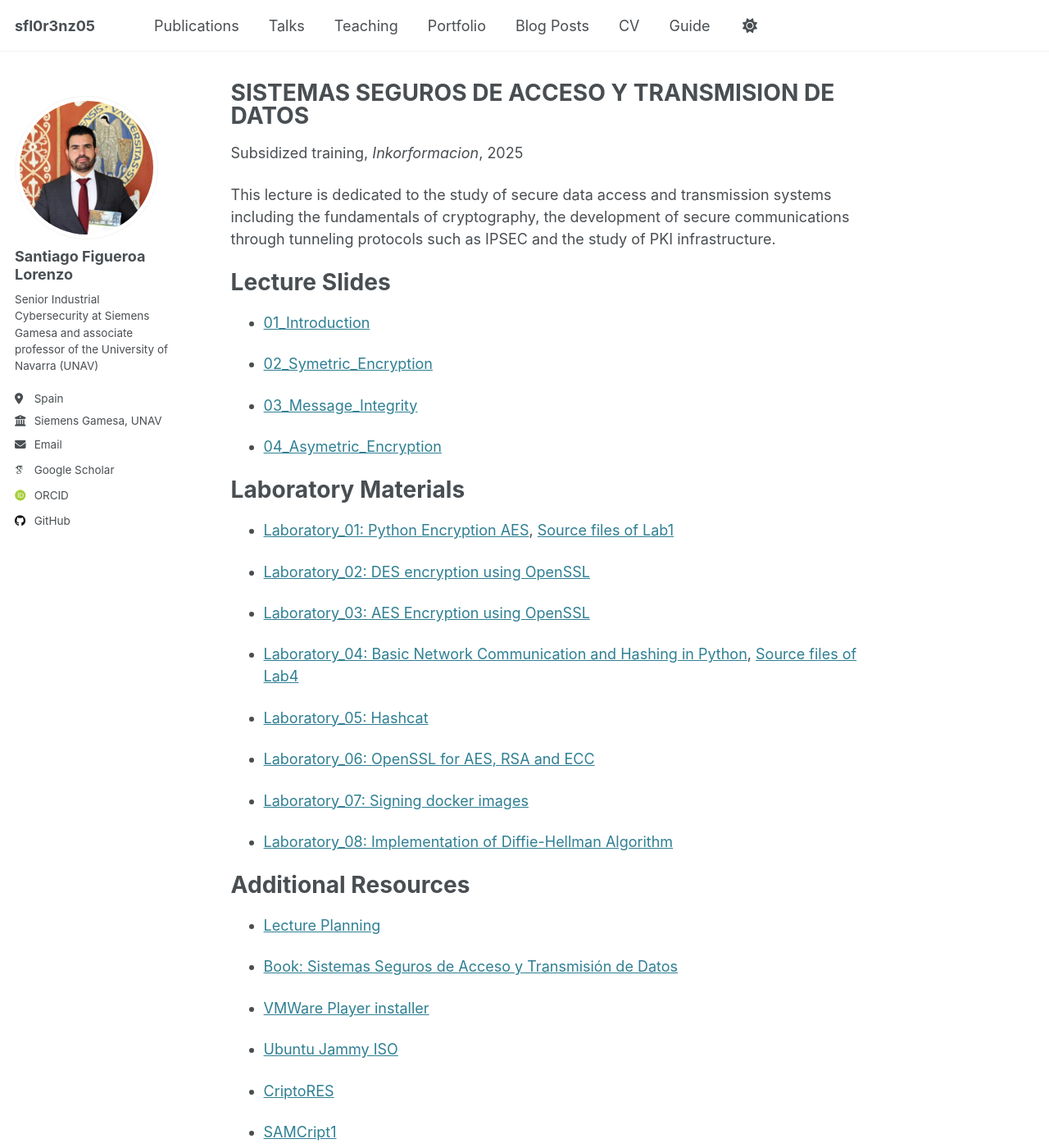
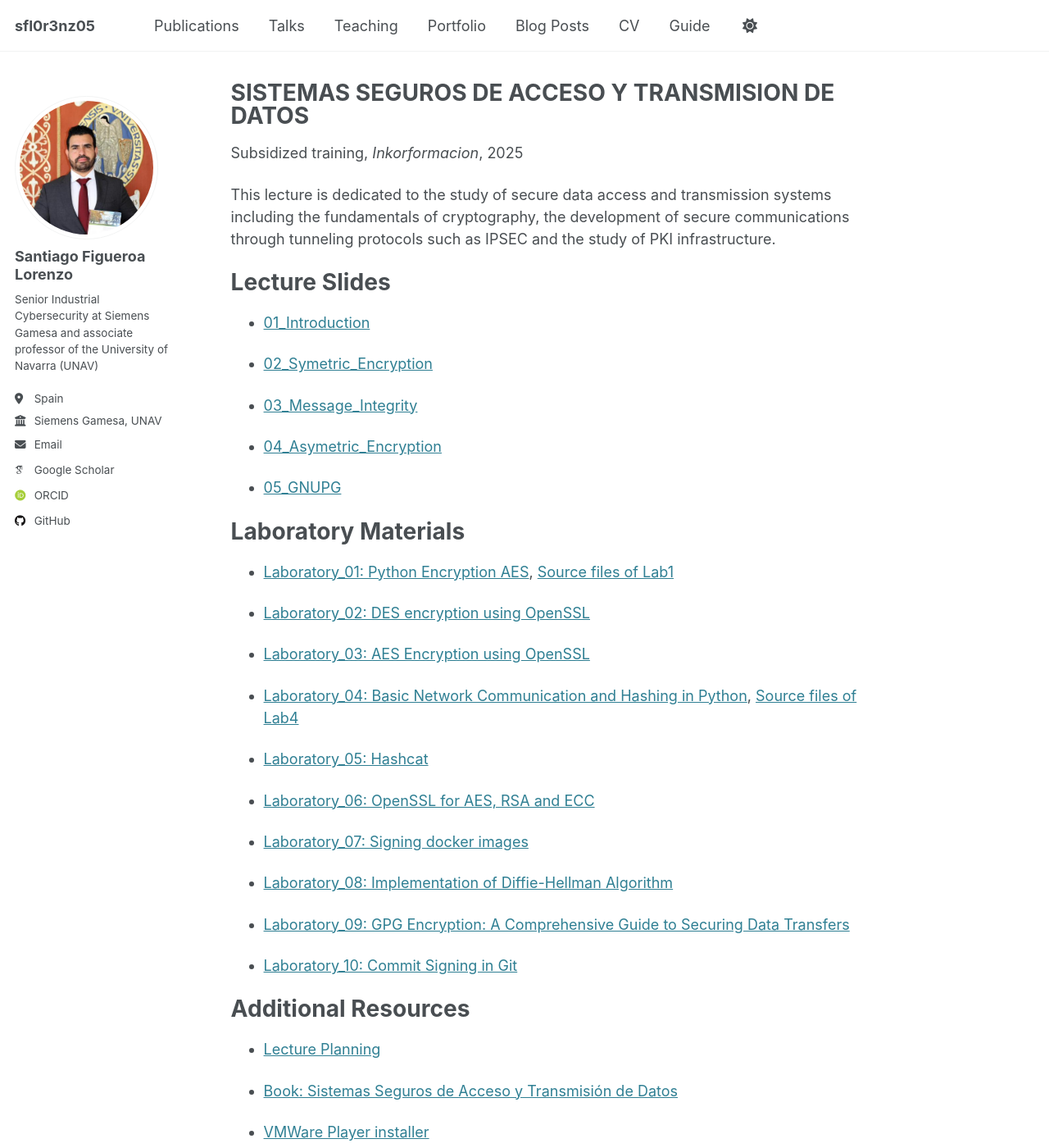
Before and after one commit to sfl0r3nz05/sfl0r3nz05.github.io, a Jekyll site: the page built from _teaching/2025-spring-1.md, in a window 1280 px wide and 1400 px high. Shown: the whole window at 82% size. Built offline with Jekyll 4.4.1, drawn with Linux system fonts in a browser that asks for light colours; some web fonts are replaced.

Commit message:
update laboratory 10

```diff
--- a/_teaching/2025-spring-1.md
+++ b/_teaching/2025-spring-1.md
@@ -20,6 +20,8 @@ Lecture Slides
 
 - [04_Asymetric_Encryption](https://sfl0r3nz05.github.io/files/slides/04_ASYMETRIC_ENCRYPTION.pdf)
 
+- [05_GNUPG](https://sfl0r3nz05.github.io/files/slides/05_GNUPG.pdf)
+
 Laboratory Materials
 ======
 
@@ -39,6 +41,10 @@ Laboratory Materials
 
 - [Laboratory_08: Implementation of Diffie-Hellman Algorithm](https://sfl0r3nz05.github.io/files/labs/Laboratory_08.pdf)
 
+- [Laboratory_09: GPG Encryption: A Comprehensive Guide to Securing Data Transfers](https://sfl0r3nz05.github.io/files/labs/Laboratory_09.pdf)
+
+- [Laboratory_10: Commit Signing in Git](https://sfl0r3nz05.github.io/files/labs/Laboratory_10.pdf)
+
 Additional Resources
 ======
 
```
Also changed, not shown: 3 other files.
